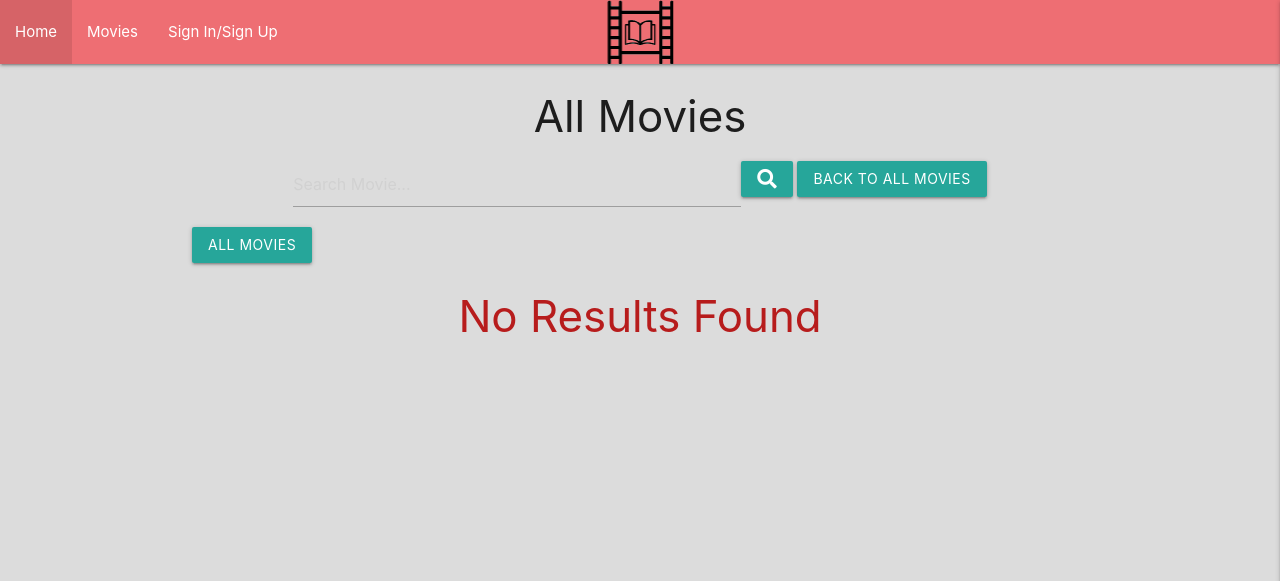
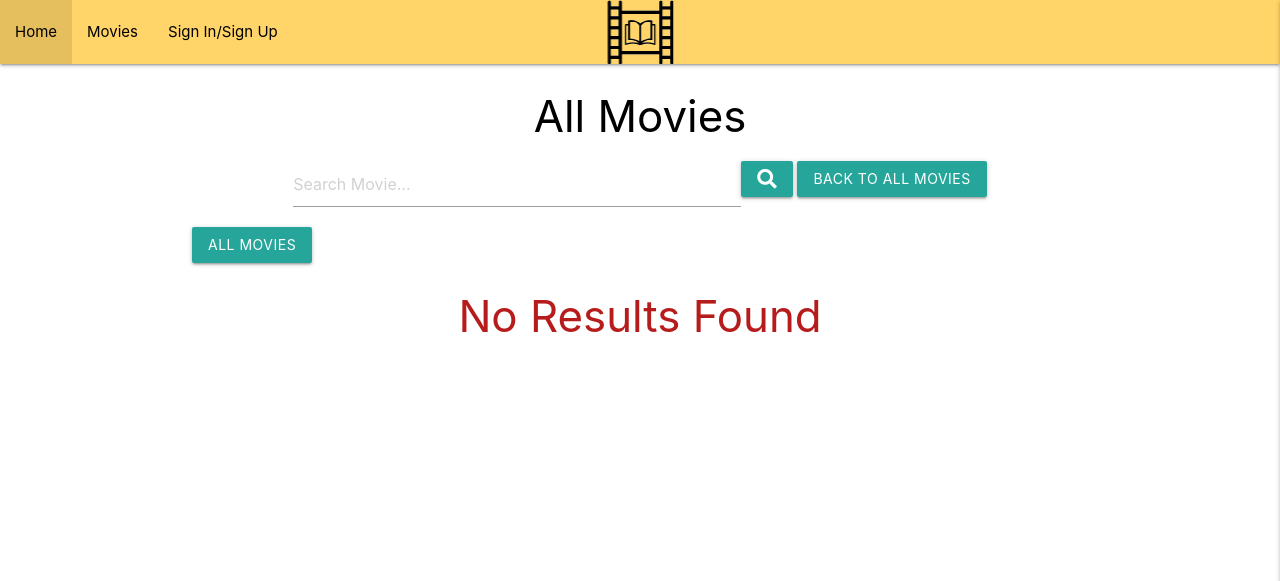
Before and after one commit to Code-Institute-Submissions/Dynjashik-MSP3-Movie-collection_OctREsub, a Flask app: page /movies in a window 1280 px wide. Shown: the top 581 px of the page. Run offline with Flask 2, Linux system fonts and the light colour scheme; data that the repository does not hold is empty; some libraries are stand-ins or nearby versions.

Commit message:
change colors and styling of buttons, nav bar, cards; move delete modal in another div to avoid overlapping bug

```diff
--- a/static/css/style.css
+++ b/static/css/style.css
@@ -1,9 +1,18 @@
 @import url(https://fonts.googleapis.com/icon?family=Material+Icons);
 
 body {
-    background-color: gainsboro;
+    background-color: white;
+    color: black;
 }
 
+.nav-background{
+    color: black;
+    background-color: #ffd468;
+}
+.nav-background ul a{
+    color: black;
+    font-size: 15px;
+}
 .row {
     margin-bottom: 0;
 }
@@ -13,6 +22,15 @@ body {
     margin-right: 15px;
     font-weight: bold;
     font-size: 16px;
+}
+.btn-color{
+    background-color: #94d6d6;
+    color: black;
+}
+
+.btn-yellow{
+    background-color: #fba337;
+    color: black;
 }
 
 /*Changing logo size to be in line with nav bar size*/
@@ -92,6 +110,10 @@ body {
 
 /*Movie cards*/
 
+.card-background{
+    border-color: #94d6d6;
+    border-style: solid;
+}
 .card-reveal-info{
     font-size: 16px;
     font-weight: 400px;
--- a/templates/base.html
+++ b/templates/base.html
@@ -16,7 +16,7 @@
 
     <header>
         <!-- Navbar -->
-        <nav class="nav-extended text-shadow">
+        <nav class="nav-extended nav-background text-shadow">
 			<div class="nav-wrapper">
                 <ul class=" left hide-on-med-and-down">
                     <li><a href="{{ url_for('home_page') }}">Home</a></li>
--- a/templates/movies.html
+++ b/templates/movies.html
@@ -8,16 +8,16 @@
     <form class="search-input" action="{{ url_for('search') }}" method="POST">
         <input type="search" placeholder="Search Movie..." name="query" id="query">
         <div class="search-btns">
-            <button type="submit" class="waves-effect waves-light btn"><i class="fas fa-search"></i></button>
-            <a href="{{ url_for('movie_page') }}" class="btn cb-btn--back" >Back to all movies</a>
+            <button type="submit" class="waves-effect waves-light btn btn-color"><i class="fas fa-search"></i></button>
+            <a href="{{ url_for('movie_page') }}" class="btn cb-btn--back btn-color" >Back to all movies</a>
         </div>
     </form>
 
     <div class="category-menu">
-        <a class="waves-effect waves-light btn">All movies</a>
+        <a class="waves-effect waves-light btn btn-color">All movies</a>
      <!--Categories Menu -->
         {% for category in categories %}
-            <a class="waves-effect waves-light btn">{{ category.category_name }}</a>
+            <a class="waves-effect waves-light btn btn-color">{{ category.category_name }}</a>
         {% endfor %}
     </div>
 
@@ -26,7 +26,7 @@
     <div class="row">
         <ul class="movie-cards">
             {% for movie in movies %}
-            <li class="col s12 m4 card">
+            <li class="col s12 m4 card card-background">
                 <div class="card-image waves-effect waves-block waves-light card-overflow">
                     {% if not movie.movie_image or movie.movie_image == "" %}
                     <img class="activator" src="{{ url_for('static', filename='images/logo-icon.png') }}">
@@ -35,23 +35,23 @@
                     {% endif %}
 
                     {% if session.user|lower == movie.created_by|lower %}
-                    <a class="btn-edit btn-floating halfway-fab waves-effect waves-light" href="{{ url_for('edit_movie', movie_id=movie._id) }}"><i class="material-icons">edit</i></a>
+                    <a class="btn-edit btn-floating halfway-fab waves-effect waves-light btn-color" href="{{ url_for('edit_movie', movie_id=movie._id) }}"><i class="material-icons">edit</i></a>
                     <!-- Delete Modal -->
-                    <a class="btn-delete modal-trigger btn-floating halfway-fab waves-effect waves-light red" href="#modal{{movie._id}}"><i class="material-icons">delete</i></a>
-                    <div id="modal1" class="modal">
-                        <div class="modal-content">
-                        <h5>Are you sure want to delete this movie?</h5>
-                        </div>
-                        <div class="modal-footer">
-                        <a href="#!" class="modal-close btn-flat">No</a>
-                        <a href="{{ url_for('delete_movie', movie_id=movie._id) }}" class="modal-close btn">Yes</a>
-                        </div>
-                    </div>
+                    <a class="btn-delete modal-trigger btn-floating halfway-fab waves-effect waves-light btn-yellow" href="#modal{{movie._id}}"><i class="material-icons">delete</i></a>
                     {% endif %}
 
                 </div>
                 <div class="card-content">
                     <span class="card-title activator">{{ movie.movie_name }}</span>
+                    <div id="modal{{movie._id}}" class="modal">
+                        <div class="modal-content">
+                        <h5>Are you sure want to delete this movie?</h5>
+                        </div>
+                        <div class="modal-footer">
+                        <a href="#!" class="modal-close btn-flat btn-yellow">No</a>
+                        <a href="{{ url_for('delete_movie', movie_id=movie._id) }}" class="modal-close btn btn-color">Yes</a>
+                        </div>
+                    </div>
                 </div>
                 <div class="card-reveal">
                 <span class="card-title grey-text text-darken-4"><i class="material-icons right">close</i>
```
Also changed, not shown: templates/home.html (+12 -12 lines).
